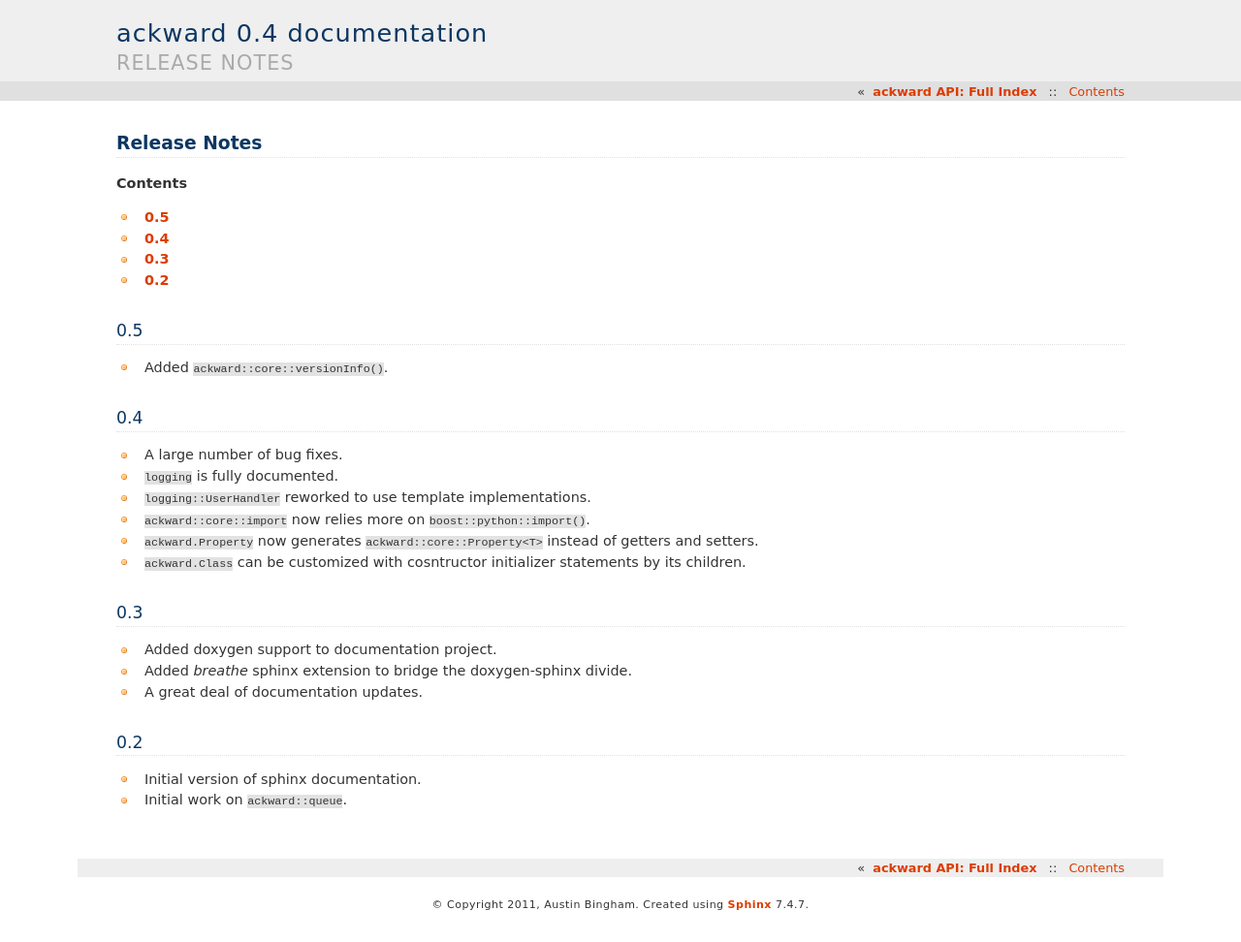
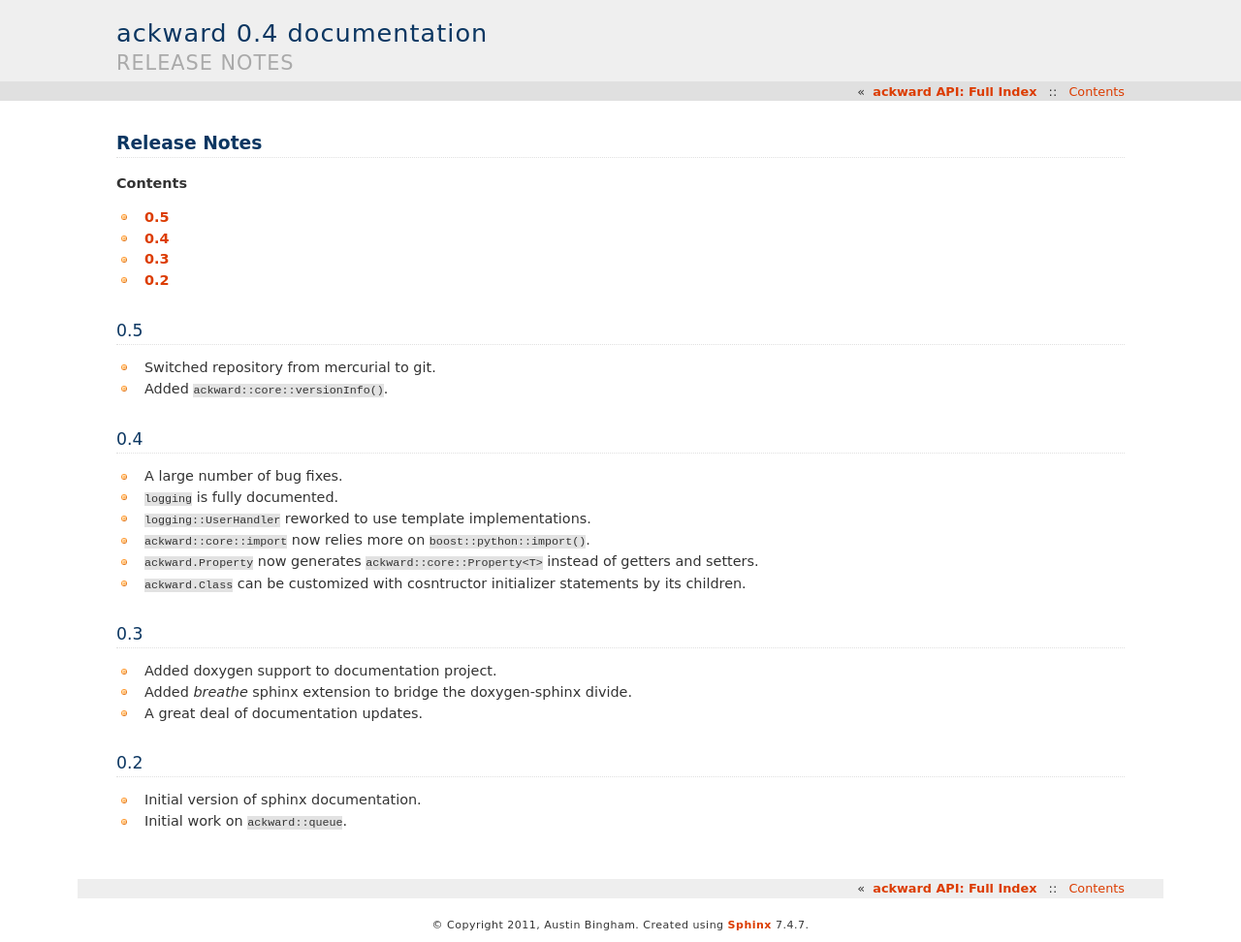
Before and after one commit to abingham/ackward, a Sphinx documentation site: the page built from docs/sphinx/source/release_notes.rst, in a window 1280 px wide. Shown: the whole page at 97% size. Built offline with Sphinx 7.4.7, drawn with Linux system fonts in a browser that asks for light colours; before the commit the page ends 950 px from its top, so only the background shows below that.

Commit message:
updated release notes.

```diff
--- a/docs/sphinx/source/release_notes.rst
+++ b/docs/sphinx/source/release_notes.rst
@@ -14,6 +14,7 @@ Release Notes
 0.5
 ===
 
+* Switched repository from mercurial to git.
 * Added ``ackward::core::versionInfo()``.
 
 .. _release_notes_0_4:
```
